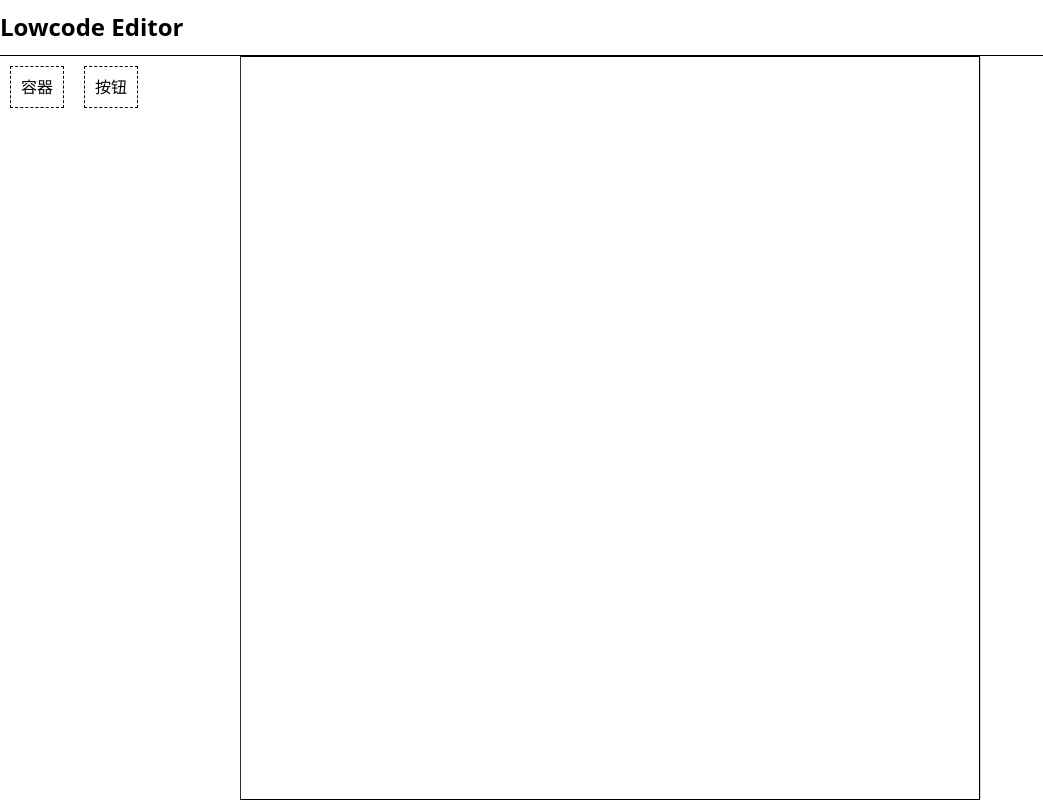
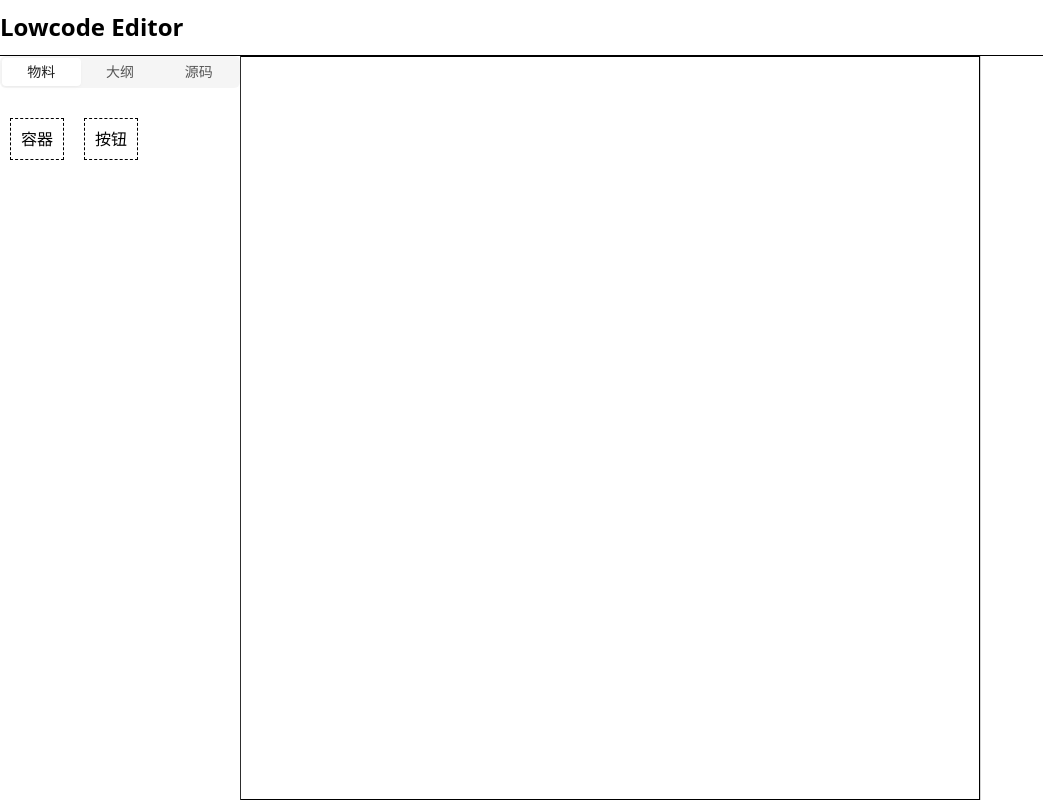
Before and after one commit to Loogeek/lowcode-editor, a React (Vite) app: page / in a window 1280 px wide. Shown: the whole page, without its empty margins (0-1043 px from the left). Built offline with nearby package versions, Linux system fonts and the light colour scheme.

Commit message:
feat: 新增物料源码,大纲功能

```diff
--- a/src/App.tsx
+++ b/src/App.tsx
@@ -4,7 +4,7 @@ import Header from "@/components/Header";
 import "allotment/dist/style.css";
 import "./App.css";
 import { EditArea } from "./components/EditArea";
-import Materail from "./components/Materail";
+import MaterailWrapper from "./components/MaterailWrapper";
 import Setting from "./components/Setting";
 
 export default function LowcodeEditor() {
@@ -13,7 +13,7 @@ export default function LowcodeEditor() {
       <Header />
       <Allotment>
         <Allotment.Pane preferredSize={240} maxSize={300} minSize={200}>
-          <Materail />
+          <MaterailWrapper />
         </Allotment.Pane>
         <Allotment.Pane>
           <EditArea />
--- a/src/components/Materail/index.tsx
+++ /dev/null
@@ -1,25 +0,0 @@
-import { useMemo } from "react";
-import { useComponentConfig } from "@/stores/component-config";
-import MaterialItem from "./MaterialItem";
-
-function Materail() {
-  const { componentConfig } = useComponentConfig();
-  const components = useMemo(
-    () => Object.values(componentConfig).filter((item) => item.name !== "Page"),
-    [componentConfig]
-  );
-
-  return (
-    <div className="materail">
-      {components.map((component, index) => (
-        <MaterialItem
-          name={component.name}
-          desc={component.desc}
-          key={component.name + index}
-        />
-      ))}
-    </div>
-  );
-}
-
-export default Materail;
--- /dev/null
+++ b/src/components/MaterailWrapper/Materail/index.tsx
@@ -0,0 +1,27 @@
+import { useMemo } from "react";
+import { useComponentConfig } from "@/stores/component-config";
+import MaterialItem from "./MaterialItem";
+
+export default function Material() {
+  const { componentConfig } = useComponentConfig();
+
+  const components = useMemo(() => {
+    return Object.values(componentConfig).filter(
+      (item) => item.name !== "Page"
+    );
+  }, [componentConfig]);
+
+  return (
+    <div>
+      {components.map((item, index) => {
+        return (
+          <MaterialItem
+            name={item.name}
+            desc={item.desc}
+            key={item.name + index}
+          />
+        );
+      })}
+    </div>
+  );
+}
--- /dev/null
+++ b/src/components/MaterailWrapper/Outline/index.tsx
@@ -0,0 +1,18 @@
+import { Tree } from "antd";
+import { useComponentsStore } from "@/stores/components";
+
+export default function Outline() {
+  const { components, setCurComponentId } = useComponentsStore();
+
+  return (
+    <Tree
+      fieldNames={{ title: "desc", key: "id" }}
+      treeData={components as any}
+      showLine
+      defaultExpandAll
+      onSelect={([selectedKey]) => {
+        setCurComponentId(selectedKey as number);
+      }}
+    />
+  );
+}
--- /dev/null
+++ b/src/components/MaterailWrapper/Source/index.tsx
@@ -0,0 +1,33 @@
+import MonacoEditor, { OnMount } from "@monaco-editor/react";
+import { useComponentsStore } from "@/stores/components";
+
+export default function Source() {
+  const { components } = useComponentsStore();
+
+  const handleEditorMount: OnMount = (editor, monaco) => {
+    editor.addCommand(monaco.KeyMod.CtrlCmd | monaco.KeyCode.KeyJ, () => {
+      editor.getAction("editor.action.formatDocument")?.run();
+    });
+  };
+
+  return (
+    <MonacoEditor
+      height={"100%"}
+      path="components.json"
+      language="json"
+      onMount={handleEditorMount}
+      value={JSON.stringify(components, null, 2)}
+      options={{
+        fontSize: 14,
+        scrollBeyondLastLine: false,
+        minimap: {
+          enabled: false,
+        },
+        scrollbar: {
+          verticalScrollbarSize: 6,
+          horizontalScrollbarSize: 6,
+        },
+      }}
+    />
+  );
+}
--- /dev/null
+++ b/src/components/MaterailWrapper/index.tsx
@@ -0,0 +1,27 @@
+import { useState } from "react";
+import { Segmented } from "antd";
+import Materail from "./Materail";
+import Outline from "./Outline";
+import Source from "./Source";
+
+function MaterailWrapper() {
+  const [key, setKey] = useState<string>("物料");
+
+  return (
+    <div className="materail">
+      <Segmented
+        value={key}
+        onChange={setKey}
+        block
+        options={["物料", "大纲", "源码"]}
+      />
+      <div className="pt-[20px] h-[calc(100vh-60px-30px-20px)]">
+        {key === "物料" && <Materail />}
+        {key === "大纲" && <Outline />}
+        {key === "源码" && <Source />}
+      </div>
+    </div>
+  );
+}
+
+export default MaterailWrapper;
--- a/src/stores/component-config.ts
+++ b/src/stores/component-config.ts
@@ -1,7 +1,7 @@
 import { create } from "zustand";
-import Container from "@/components/Materail/Container";
-import Button from "@/components/Materail/Button";
-import Page from "@/components/Materail/Page";
+import Container from "@/components/MaterailWrapper/Materail/Container";
+import Button from "@/components/MaterailWrapper/Materail/Button";
+import Page from "@/components/MaterailWrapper/Materail/Page";
 
 export interface ComponentSetter {
   name: string;
```
Also changed, not shown: src/components/MaterailWrapper/Materail/Button/index.tsx (renamed from src/components/Materail/Button/index.tsx), src/components/MaterailWrapper/Materail/Container/index.tsx (renamed from src/components/Materail/Container/index.tsx), src/components/MaterailWrapper/Materail/MaterialItem/index.tsx (renamed from src/components/Materail/MaterialItem/index.tsx), src/components/MaterailWrapper/Materail/Page/index.tsx (renamed from src/components/Materail/Page/index.tsx).
